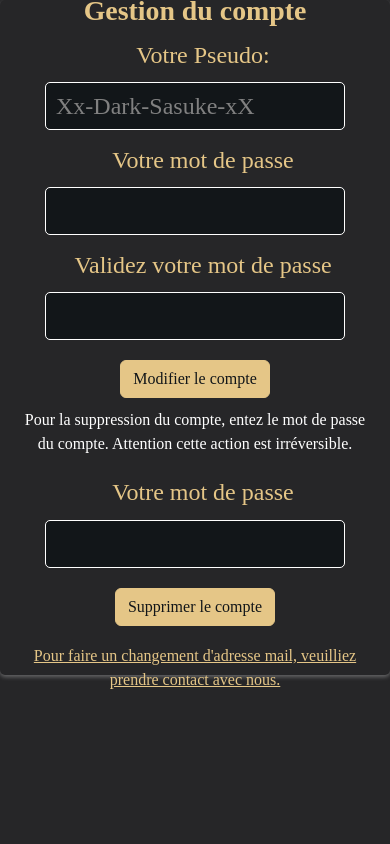
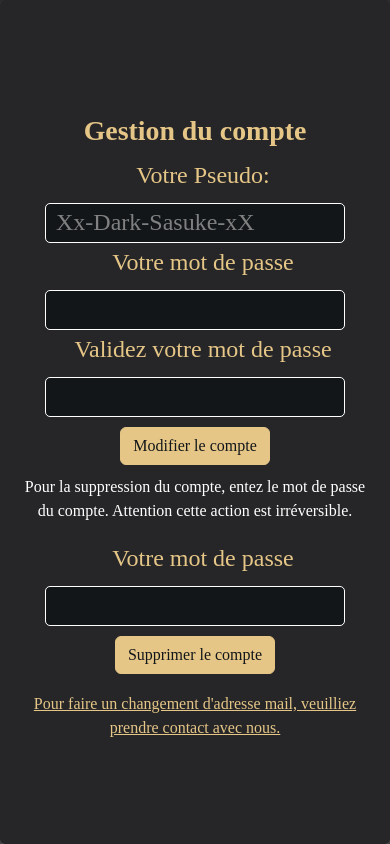
Before and after one commit to IriaKenzaki/Esportify, a website: page pages/account/myaccount.html in a window 390 px wide. Drawn offline with nearby package versions, Linux system fonts and the light colour scheme.

Commit message:
pages account

```diff
--- a/Router/allRoutes.js
+++ b/Router/allRoutes.js
@@ -3,10 +3,12 @@ import Route from "./Route.js";
 //Définir ici vos routes
 export const allRoutes = [
     new Route("/", "Accueil", "/pages/home.html"),
-    new Route("/liste-event", "Liste event", "/pages/liste-event.html"),
+    new Route("/liste-event", "Liste event", "/pages/event/liste-event.html"),
     new Route("/signin", "Connexion", "/pages/auth/signin.html"),
     new Route("/signup", "Inscription", "/pages/auth/signup.html"),
-    new Route("/myaccount", "Gestion du compte", "/pages/auth/myaccount.html"),
+    new Route("/myaccount", "Gestion du compte", "/pages/account/myaccount.html"),
+    new Route("/accounts", "Gestion des comptes", "/pages/account/accounts.html"),
+    new Route("/user-account", "Gestion d'un comptes", "/pages/account/user-account.html"),
 ];
 
 //Le titre s'affiche comme ceci : Route.titre - websitename
--- a/scss/main.scss
+++ b/scss/main.scss
@@ -374,7 +374,7 @@ input[type="password"],input[type="email"] {
     padding: 10px;
     height: 3rem;
     margin-bottom: 20px;
-    width: 250px;
+    width: 300px;
     max-width: 20rem;
     min-width: 5rem;
     background-color: #121619;
@@ -469,6 +469,23 @@ input[type="text"]::placeholder{
         margin: 0;
     }
 
+    .container-right-account{
+        overflow: hidden;
+        height: 100vh;
+    }
+    input[type="password"],input[type="text"] {
+        padding: 10px;
+        height: 2.5rem;
+        width: 300px;
+        margin-bottom: 0;
+        background-color: #121619;
+        color: whitesmoke;
+        font-size: 1.5rem;
+        border-radius: 5px;
+        border: solid white 1px;
+    }
+
+
     .container-left-account{
         display: none;
     }
```
Also changed, not shown: index.html (+1 -1 lines), pages/auth/signup.html (+1 -1 lines), pages/account/accounts.html (added), pages/account/myaccount.html (renamed from pages/auth/myaccount.html), pages/account/user-account.html (added), scss/main.css, 1 other file.
